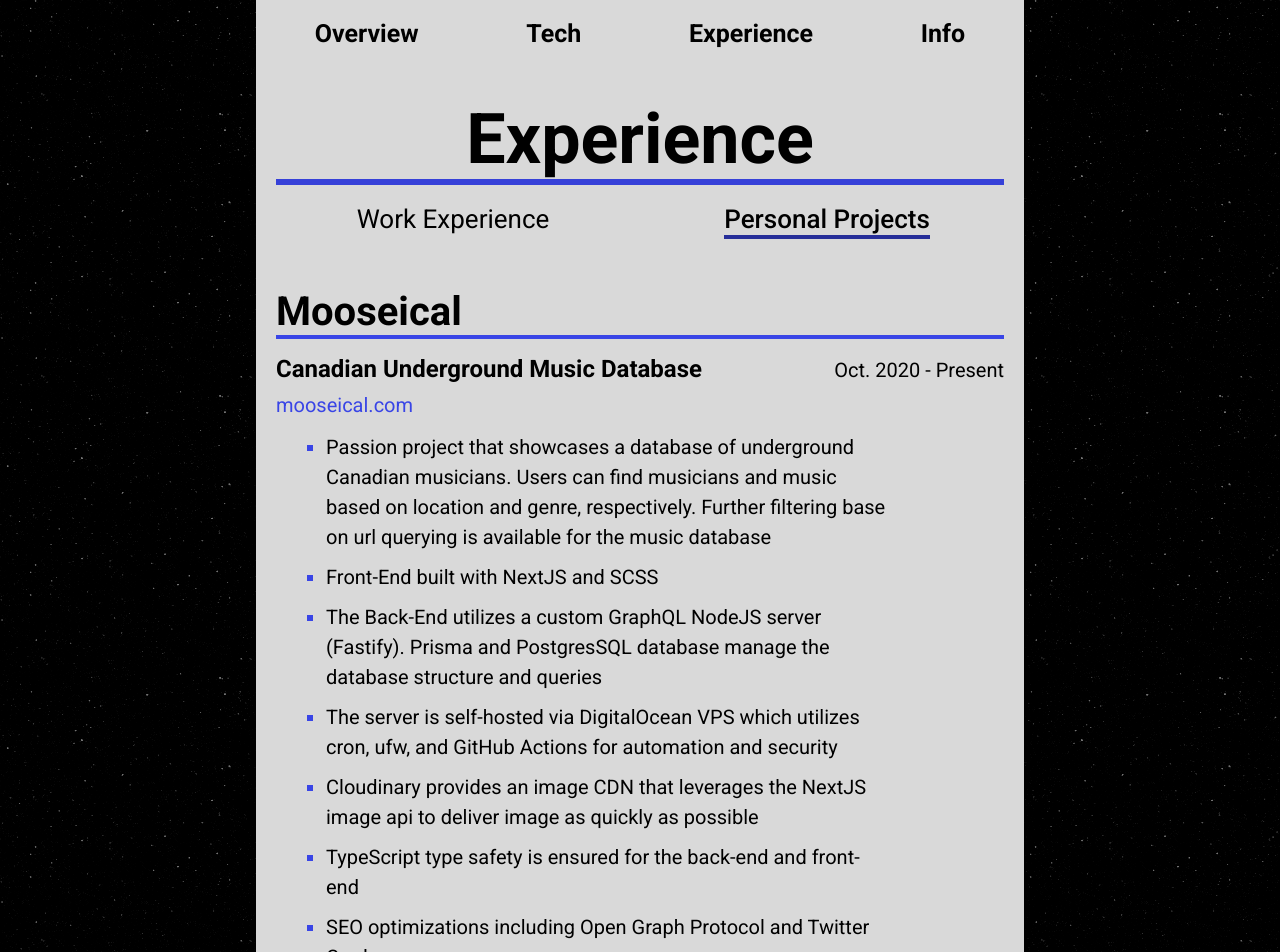
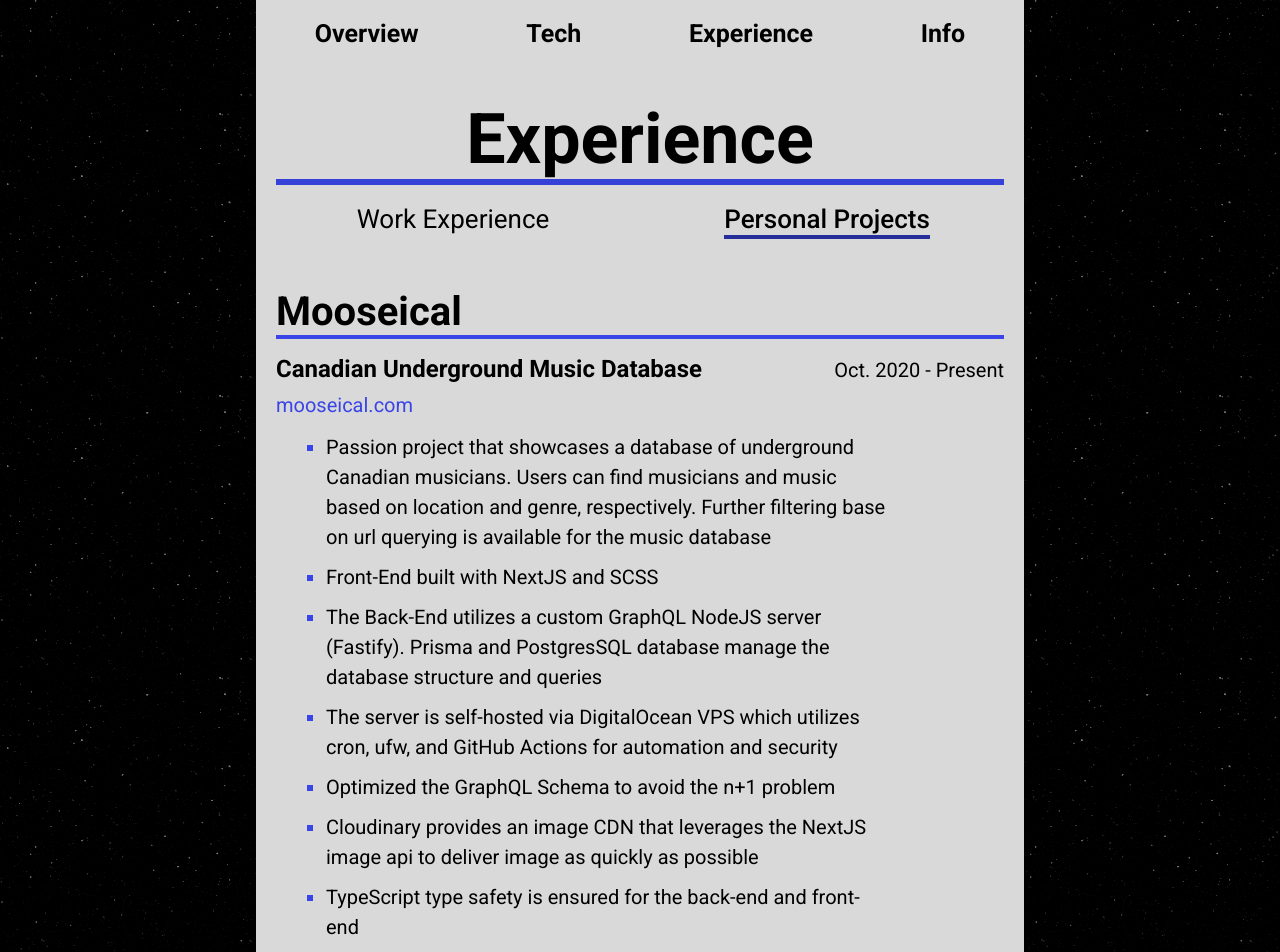
Before and after one commit to 100BC/C-V, a Next.js app: page /experience/projects in a window 1280 px wide. Shown: the top 952 px of the page. Built offline with nearby package versions, Linux system fonts and the light colour scheme.

Commit message:
Update Info

```diff
--- a/components/WorkExperienceRender/PersonalProjects.tsx
+++ b/components/WorkExperienceRender/PersonalProjects.tsx
@@ -27,6 +27,7 @@ const PersonalProjects = () => {
           The server is self-hosted via DigitalOcean VPS which utilizes cron,
           ufw, and GitHub Actions for automation and security
         </li>
+        <li>Optimized the GraphQL Schema to avoid the n+1 problem</li>
         <li>
           Cloudinary provides an image CDN that leverages the NextJS image api
           to deliver image as quickly as possible
```
